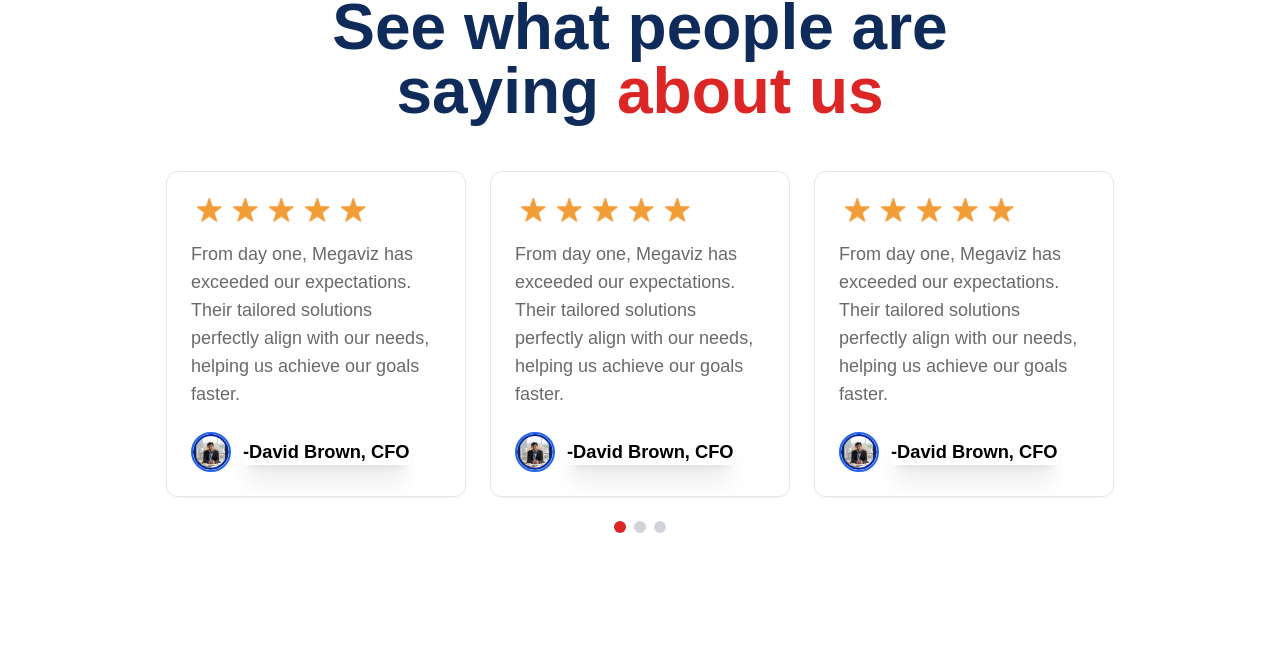
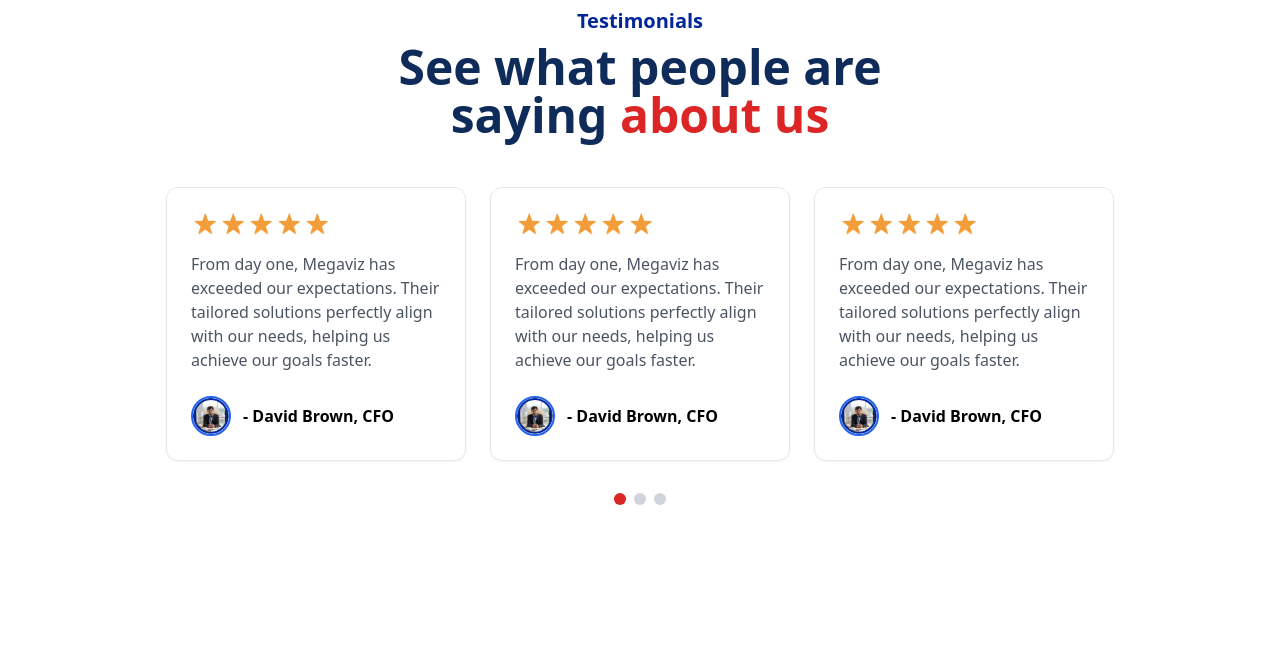
Before and after one commit to sohelx196/MegaViz-Design, a website: page src/index.html in a window 1280 px wide. Shown: the part 4330-4997 px from the top of the page. Drawn offline with nearby package versions, Linux system fonts and the light colour scheme.

Commit message:
working...

```diff
--- a/package.json
+++ b/package.json
@@ -1,8 +1,5 @@
 {
   "devDependencies": {
     "tailwindcss": "^3.4.17"
-  },
-  "dependencies": {
-    "@fontsource/inter": "^5.2.5"
   }
 }
--- a/src/index.html
+++ b/src/index.html
@@ -6,19 +6,18 @@
     <title>HomePage</title>
     <script src="https://cdn.tailwindcss.com"></script>
     <link href="https://fonts.googleapis.com/css2?family=Inter:wght@400;500;600;700&family=Poppins:wght@400;600;700&display=swap" rel="stylesheet">
-    <link rel="stylesheet" href="input.css"/>
+    <link href="/src/output.css" rel="stylesheet">
 
-    <link href="https://unpkg.com/aos@2.3.4/dist/aos.css" rel="stylesheet">  <!-- scroll library -->
+    <!-- <link href="https://unpkg.com/aos@2.3.4/dist/aos.css" rel="stylesheet">  scroll library for cards -->
 </head>
 
 <body>
 
 <!-- Header starts here -->
 
-<header class="sticky top-0 z-50 bg-white w-full">
+<header class=" sticky top-0 z-50 bg-white w-full">
   <div class="max-w-7xl mx-auto px-4 sm:px-6 py-4 flex items-center justify-between">
 
-    <!-- Left section: Logo + Nav Links (on large screens) -->
     <div class="flex items-center space-x-10 w-full lg:w-auto">
       <!-- Logo -->
       <img src="/src/assets/images/megavizLogo.png" alt="megaviz logo"
@@ -75,6 +74,7 @@
   </div>
 </header>
 
+
 <!-- Header ends here -->
 
 
@@ -124,7 +124,7 @@
 
 <section class="bg-white py-20 overflow-x-hidden">
   <div class="container mx-auto text-center px-4">
-    <!-- Responsive grid: 2 columns on mobile, 5 on medium+ -->
+
     <div class="grid grid-cols-2 md:grid-cols-5 gap-6">
 
       <!-- Logo 1 -->
@@ -137,7 +137,7 @@
         <img src="/src/assets/images/mace02.png" alt="Client 2" class="max-w-full h-auto w-24 sm:w-28 md:w-36" />
       </div>
 
-      <!-- RICS Logo (center on mobile) -->
+      <!-- Logo 3 -->
       <div class="col-span-2 md:col-span-1 flex justify-center items-center order-3 ">
         <img src="/src/assets/images/mace03.png" alt="RICS Logo" class="max-w-full h-auto w-24 sm:w-28 md:w-32" />
       </div>
@@ -226,7 +226,7 @@
       />
     </div>
 
-    <!-- Right Content -->
+
    <!-- Right Content -->
 <div class="w-full md:w-1/2 pl-0 md:pl-10 mt-10 md:mt-0 relative z-10">
   <p class="cabin text-red-600 font-semibold lg:text-xl md:text-lg sm:text-base mb-2 text-center md:text-left">
@@ -279,9 +279,9 @@
     <!-- Cards section start -->
     <div class="grid grid-cols-1 sm:grid-cols-2 lg:grid-cols-4 gap-6">
 
-      <!-- Card 1 -->
+
 <!-- Card 1 -->
-<div   class="relative bg-[#FEE6DC] rounded-2xl p-5 w-full h-[240px] flex flex-col justify-between overflow-hidden hover:shadow-lg hover:shadow-black transition-all duration-500 cursor-pointer">
+<div    class="relative bg-[#FEE6DC] rounded-2xl p-5 w-full h-[240px] flex flex-col justify-between overflow-hidden hover:shadow-lg hover:shadow-black transition-all duration-500 cursor-pointer">
   <!-- Text content aligned left -->
   <div class="z-10 text-left pr-20">
     <h3 class="poppins text-[22px] leading-tight font-semibold text-[#1E1E1E] mb-2">
@@ -292,7 +292,7 @@
     </p>
   </div>
 
-  <!-- Floating image -->
+
   <img src="/src/assets/images/cards_img/homepageCards/card01.png"
        alt="IT Consultancy"
          class="absolute bottom-0 right-[-20px] w-[180px] h-[180px] object-contain z-0"  />
@@ -300,7 +300,7 @@
 
 
 <!-- Card 2 -->
-<div class="relative bg-[#DFF7EA] rounded-2xl p-5 w-full h-[240px] flex flex-col justify-between overflow-hidden hover:shadow-lg hover:shadow-black transition-all duration-500 cursor-pointer">
+<div  class="relative bg-[#DFF7EA] rounded-2xl p-5 w-full h-[240px] flex flex-col justify-between overflow-hidden hover:shadow-lg hover:shadow-black transition-all duration-500 cursor-pointer">
   <div class="z-10 text-left pr-24">
     <h3 class="poppins text-[22px] leading-tight font-semibold text-[#1E1E1E] mb-2">Infrastructure<br/>& Cloud</h3>
     <p class="cabin text-sm text-[#696969] font-normal leading-snug">
@@ -312,7 +312,7 @@
 </div>
 
 <!-- Card 3 -->
-<div  class="relative bg-[#FEEFC1] rounded-2xl p-5 w-full h-[240px] flex flex-col justify-between overflow-hidden hover:shadow-lg hover:shadow-black transition-all duration-500 cursor-pointer">
+<div   class="relative bg-[#FEEFC1] rounded-2xl p-5 w-full h-[240px] flex flex-col justify-between overflow-hidden hover:shadow-lg hover:shadow-black transition-all duration-500 cursor-pointer">
   <div class="z-10 text-left pr-24">
     <h3 class="poppins text-[22px] leading-tight font-semibold text-[#1E1E1E] mb-2">Cyber Security<br/>Solutions</h3>
     <p class="cabin text-[14px] text-[#696969] font-normal leading-snug">
@@ -324,7 +324,7 @@
 </div>
 
 <!-- Card 4 -->
-<div  class="relative bg-[#EBE2F2] rounded-2xl p-5 w-full h-[240px] flex flex-col justify-between overflow-hidden hover:shadow-lg hover:shadow-black transition-all duration-500 cursor-pointer">
+<div   class="relative bg-[#EBE2F2] rounded-2xl p-5 w-full h-[240px] flex flex-col justify-between overflow-hidden hover:shadow-lg hover:shadow-black transition-all duration-500 cursor-pointer">
   <div class="z-10 text-left pr-20">
     <h3 class="poppins text-[22px] leading-tight font-semibold text-[#1E1E1E] mb-2">System<br/>Monitoring</h3>
     <p class="cabin text-[14px] text-[#696969] font-normal leading-snug">
@@ -336,7 +336,7 @@
 </div>
 
 <!-- Card 5 -->
-<div  class="relative bg-[#FEEFC1] rounded-2xl p-5 w-full h-[240px] flex flex-col justify-between overflow-hidden hover:shadow-lg hover:shadow-black transition-all duration-500 cursor-pointer">
+<div   class="relative bg-[#FEEFC1] rounded-2xl p-5 w-full h-[240px] flex flex-col justify-between overflow-hidden hover:shadow-lg hover:shadow-black transition-all duration-500 cursor-pointer">
   <div class="z-10 text-left pr-24">
     <h3 class="poppins text-[22px] leading-tight font-semibold text-[#1E1E1E] mb-2 whitespace-nowrap">Backup Solutions</h3>
     <p class="cabin text-[14px] text-[#696969] font-normal leading-snug">
@@ -348,7 +348,7 @@
 </div>
 
 <!-- Card 6 -->
-<div  class="relative bg-[#EBE2F2] rounded-2xl p-5 w-full h-[240px] flex flex-col justify-between overflow-hidden hover:shadow-lg hover:shadow-black transition-all duration-500 cursor-pointer">
+<div   class="relative bg-[#EBE2F2] rounded-2xl p-5 w-full h-[240px] flex flex-col justify-between overflow-hidden hover:shadow-lg hover:shadow-black transition-all duration-500 cursor-pointer">
   <div class="z-10 text-left pr-24">
     <h3 class="poppins text-[22px] leading-tight font-semibold text-[#1E1E1E] mb-2">E-Commerce</h3>
     <p class="cabin text-[14px] text-[#696969] font-normal leading-snug">
@@ -360,7 +360,7 @@
 </div>
 
 <!-- Card 7 -->
-<div  class="relative bg-[#DFF7EA] rounded-2xl p-5 w-full h-[240px] flex flex-col justify-between overflow-hidden hover:shadow-lg hover:shadow-black transition-all duration-500 cursor-pointer">
+<div   class="relative bg-[#DFF7EA] rounded-2xl p-5 w-full h-[240px] flex flex-col justify-between overflow-hidden hover:shadow-lg hover:shadow-black transition-all duration-500 cursor-pointer">
   <div class="z-10 text-left pr-28">
     <h3 class="poppins text-[22px] leading-tight font-semibold text-[#1E1E1E] mb-2">IT Support</h3>
     <p class="cabin text-[14px] text-[#696969] font-normal leading-snug">
@@ -372,7 +372,7 @@
 </div>
 
 <!-- Card 8 -->
-<div class="relative bg-[#FEE6DC] rounded-2xl p-5 w-full h-[240px] flex flex-col justify-between overflow-hidden hover:shadow-lg hover:shadow-black transition-all duration-500 cursor-pointer">
+<div  class="relative bg-[#FEE6DC] rounded-2xl p-5 w-full h-[240px] flex flex-col justify-between overflow-hidden hover:shadow-lg hover:shadow-black transition-all duration-500 cursor-pointer">
   <div class="z-10 text-left pr-24">
     <h3 class="poppins text-[22px] leading-tight font-semibold text-[#1E1E1E] mb-2">Telephony</h3>
     <p class="cabin text-sm text-[#696969] font-normal ">
@@ -442,6 +442,7 @@
 
 
 <!-- Meet our client section Start -->
+
 <section class="bg-white py-20 px-4 lg:px-24 ">
   <!--  Heading  Section -->
 <div class="text-center mb-12 px-4">
@@ -515,79 +516,84 @@
 
 <!-- Testimonial section Start -->
 
+<section class="px-4 sm:px-6 lg:px-16 py-10">
+
+
   <div class="text-center mb-12">
-    <p class="cabin font-bold text-xl text-[#002699] ">Testimonials</p>
-    <h2 class="cabin text-[64px] font-semibold text-[#0F2B59]">
+    <p class="font-bold text-xl text-[#002699]">Testimonials</p>
+    <h2 class="text-3xl sm:text-4xl lg:text-5xl font-semibold text-[#0F2B59] mt-2">
       See what people are<br>
-      <span class="">saying</span> <span class="text-red-600">about us</span>
+      <span>saying</span> <span class="text-red-600">about us</span>
     </h2>
   </div>
 
   <!-- Testimonial Cards -->
   <div class="flex flex-wrap justify-center gap-6">
-    <!-- Single Card -->
-    <div class="w-full md:w-[300px] rounded-xl border border-gray-200 shadow-sm p-6 hover:shadow-sm hover:shadow-black hover:transition-all hover:duration-300">
+
+    <div class="w-full sm:w-[300px] rounded-xl border border-gray-200 shadow-sm p-6 transition hover:shadow-black hover:shadow-md">
       <!-- Stars -->
-      <div class="flex text-orange-400 text-xl mb-4">
-        <img src="/src/assets/icons/star.png" alt="star icon" class="w-7 h-7 mx-1" />
-        <img src="/src/assets/icons/star.png" alt="star icon" class="w-7 h-7 mx-1" />
-        <img src="/src/assets/icons/star.png" alt="star icon" class="w-7 h-7 mx-1" />
-        <img src="/src/assets/icons/star.png" alt="star icon" class="w-7 h-7 mx-1" />
-        <img src="/src/assets/icons/star.png" alt="star icon" class="w-7 h-7 mx-1" />
+      <div class="flex justify-start mb-4">
+        <img src="/src/assets/icons/star.png" alt="star icon" class="w-6 h-6 mx-0.5" />
+        <img src="/src/assets/icons/star.png" alt="star icon" class="w-6 h-6 mx-0.5" />
+        <img src="/src/assets/icons/star.png" alt="star icon" class="w-6 h-6 mx-0.5" />
+        <img src="/src/assets/icons/star.png" alt="star icon" class="w-6 h-6 mx-0.5" />
+        <img src="/src/assets/icons/star.png" alt="star icon" class="w-6 h-6 mx-0.5" />
       </div>
-      <!-- Text -->
-      <p class="cabin text-lg text-[#00000096] font-medium  mb-6">
+
+      <p class="text-base text-gray-600 font-medium mb-6">
         From day one, Megaviz has exceeded our expectations. Their tailored solutions perfectly align with our needs, helping us achieve our goals faster.
       </p>
-      <!-- Author -->
+
       <div class="flex items-center gap-3">
-        <img src="/src/assets/icons/person01.png" alt="avatar" class="w-10 h-10 rounded-full border-2 border-blue-600" />
-        <p class="cabin2 font-semibold   text-black shadow-xl">-David Brown, CFO</p>
+        <img src="/src/assets/icons/person01.png" alt="David Brown" class="w-10 h-10 rounded-full border-2 border-blue-600" />
+        <p class="font-semibold text-black">- David Brown, CFO</p>
       </div>
     </div>
 
 
-    <div class="w-full md:w-[300px] rounded-xl border border-gray-200 shadow-sm p-6 hover:shadow-sm hover:shadow-black hover:transition-all hover:duration-300">
-      <div class="flex text-orange-400 text-xl mb-4">
-        <img src="/src/assets/icons/star.png" alt="star icon" class="w-7 h-7 mx-1" />
-        <img src="/src/assets/icons/star.png" alt="star icon" class="w-7 h-7 mx-1" />
-        <img src="/src/assets/icons/star.png" alt="star icon" class="w-7 h-7 mx-1" />
-        <img src="/src/assets/icons/star.png" alt="star icon" class="w-7 h-7 mx-1" />
-        <img src="/src/assets/icons/star.png" alt="star icon" class="w-7 h-7 mx-1" />
+    <div class="w-full sm:w-[300px] rounded-xl border border-gray-200 shadow-sm p-6 transition hover:shadow-black hover:shadow-md">
+      <div class="flex justify-start mb-4">
+        <img src="/src/assets/icons/star.png" alt="star icon" class="w-6 h-6 mx-0.5" />
+        <img src="/src/assets/icons/star.png" alt="star icon" class="w-6 h-6 mx-0.5" />
+        <img src="/src/assets/icons/star.png" alt="star icon" class="w-6 h-6 mx-0.5" />
+        <img src="/src/assets/icons/star.png" alt="star icon" class="w-6 h-6 mx-0.5" />
+        <img src="/src/assets/icons/star.png" alt="star icon" class="w-6 h-6 mx-0.5" />
       </div>
-      <p class="cabin text-lg text-[#00000096] font-medium mb-6">
+      <p class="text-base text-gray-600 font-medium mb-6">
         From day one, Megaviz has exceeded our expectations. Their tailored solutions perfectly align with our needs, helping us achieve our goals faster.
       </p>
       <div class="flex items-center gap-3">
-        <img src="/src/assets/icons/person01.png" alt="avatar" class="w-10 h-10 rounded-full border-2 border-blue-600" />
-        <p class="cabin2 font-semibold text-black shadow-xl ">-David Brown, CFO</p>
+        <img src="/src/assets/icons/person01.png" alt="David Brown" class="w-10 h-10 rounded-full border-2 border-blue-600" />
+        <p class="font-semibold text-black">- David Brown, CFO</p>
       </div>
     </div>
 
-    <div class="w-full md:w-[300px] rounded-xl border border-gray-200 shadow-sm p-6 hover:shadow-sm hover:shadow-black hover:transition-all hover:duration-300">
-      <div class="flex text-orange-400 text-xl mb-4">
-        <img src="/src/assets/icons/star.png" alt="star icon" class="w-7 h-7 mx-1" />
-        <img src="/src/assets/icons/star.png" alt="star icon" class="w-7 h-7 mx-1" />
-        <img src="/src/assets/icons/star.png" alt="star icon" class="w-7 h-7 mx-1" />
-        <img src="/src/assets/icons/star.png" alt="star icon" class="w-7 h-7 mx-1" />
-        <img src="/src/assets/icons/star.png" alt="star icon" class="w-7 h-7 mx-1" />
+    <!-- Third Card -->
+    <div class="w-full sm:w-[300px] rounded-xl border border-gray-200 shadow-sm p-6 transition hover:shadow-black hover:shadow-md">
+      <div class="flex justify-start mb-4">
+        <img src="/src/assets/icons/star.png" alt="star icon" class="w-6 h-6 mx-0.5" />
+        <img src="/src/assets/icons/star.png" alt="star icon" class="w-6 h-6 mx-0.5" />
+        <img src="/src/assets/icons/star.png" alt="star icon" class="w-6 h-6 mx-0.5" />
+        <img src="/src/assets/icons/star.png" alt="star icon" class="w-6 h-6 mx-0.5" />
+        <img src="/src/assets/icons/star.png" alt="star icon" class="w-6 h-6 mx-0.5" />
       </div>
-      <p class="cabin text-lg  text-[#00000096] font-medium mb-6">
+      <p class="text-base text-gray-600 font-medium mb-6">
         From day one, Megaviz has exceeded our expectations. Their tailored solutions perfectly align with our needs, helping us achieve our goals faster.
       </p>
       <div class="flex items-center gap-3">
-        <img src="/src/assets/icons/person01.png" alt="avatar" class="w-10 h-10 rounded-full border-2 border-blue-600" />
-        <p class="cabin2 font-semibold text-black shadow-xl">-David Brown, CFO</p>
+        <img src="/src/assets/icons/person01.png" alt="David Brown" class="w-10 h-10 rounded-full border-2 border-blue-600" />
+        <p class="font-semibold text-black">- David Brown, CFO</p>
       </div>
     </div>
   </div>
 
   <!-- Dots -->
-  <div class="flex justify-center mt-6 space-x-2">
+  <div class="flex justify-center mt-8 space-x-2">
     <span class="w-3 h-3 bg-red-600 rounded-full"></span>
     <span class="w-3 h-3 bg-gray-300 rounded-full"></span>
     <span class="w-3 h-3 bg-gray-300 rounded-full"></span>
   </div>
+</section>
 
 <!-- Testimonial section End -->
 
@@ -596,45 +602,46 @@
 
 
 <!-- Footer Starts -->
-<footer class="bg-white px-6 lg:px-24 py-14 pt-52 overflow-x-hidden">
-  <div class="flex flex-col lg:flex-row justify-between gap-12">
-    <!-- Logo & Description -->
-    <div class="max-w-sm">
-      <img src="/src/assets/images/megavizLogo.png" alt="Megaviz Logo" class="h-12 mb-4">
+<footer class="bg-white px-6 lg:px-24 py-14 pt-32">
+  <div class="max-w-7xl mx-auto flex flex-col lg:flex-row justify-between gap-16 lg:gap-24">
+
+
+    <div class="w-full lg:max-w-sm text-center lg:text-left">
+      <img src="/src/assets/images/megavizLogo.png" alt="Megaviz Logo" class="h-12 mb-4 mx-auto lg:mx-0">
       <p class="poppins text-gray-700 text-sm leading-relaxed">
-        Experience the Stellar difference and unlock<br>
+        Experience the Stellar difference and unlock<br class="hidden lg:block">
         the true potential
       </p>
     </div>
 
     <!-- Links Section -->
-    <div class="grid grid-cols-2 sm:grid-cols-4 gap-y-8 gap-x-8 text-sm text-gray-800 w-full">
+    <div class="w-full lg:max-w-3xl grid grid-cols-2 sm:grid-cols-4 gap-y-6 gap-x-12 text-sm text-gray-800 text-center lg:text-left">
       <div>
-        <h3 class="inter text-[#979FB4] font-semibold mb-4">Stellar Page</h3>
-        <ul class="inter space-y-5">
+        <h3 class="inter text-[#979FB4] font-semibold mb-3">Stellar Page</h3>
+        <ul class="inter space-y-3">
           <li><a href="#">Home</a></li>
           <li><a href="#">About</a></li>
           <li><a href="#">Pricing</a></li>
         </ul>
       </div>
       <div>
-        <h3 class="inter text-[#979FB4] font-semibold mb-4">Product</h3>
-        <ul class="inter space-y-5">
+        <h3 class="inter text-[#979FB4] font-semibold mb-3">Product</h3>
+        <ul class="inter space-y-3">
           <li><a href="#">Services</a></li>
           <li><a href="#">Industries</a></li>
         </ul>
       </div>
       <div>
-        <h3 class="inter text-[#979FB4] font-semibold mb-4">Resources</h3>
-        <ul class="inter space-y-5">
+        <h3 class="inter text-[#979FB4] font-semibold mb-3">Resources</h3>
+        <ul class="inter space-y-3">
           <li><a href="#">Integration</a></li>
           <li><a href="#">Integration Detail</a></li>
           <li><a href="#">Sign Up</a></li>
         </ul>
       </div>
       <div>
-        <h3 class="inter text-[#979FB4] font-semibold mb-4">Company</h3>
-        <ul class="inter space-y-5">
+        <h3 class="inter text-[#979FB4] font-semibold mb-3">Company</h3>
+        <ul class="inter space-y-3">
           <li><a href="#">Contact Us</a></li>
           <li><a href="#">Let’s Create</a></li>
         </ul>
@@ -646,8 +653,10 @@
   <div class="border-t border-gray-200 my-12"></div>
 
   <!-- Bottom Footer -->
-  <div class="flex flex-col lg:flex-row justify-between items-center text-sm text-[#505A71] gap-4">
-    <p class="inter">Copyright &copy;2025 <span class="text-[#363D4F]">Megaviz.com</span></p>
+  <div class="max-w-7xl mx-auto flex flex-col lg:flex-row justify-between items-center text-sm text-[#505A71] gap-4 text-center lg:text-left">
+    <p class="inter max-w-md lg:max-w-none">
+      Copyright &copy;2025 <span class="text-[#363D4F]">Megaviz.com</span>
+    </p>
     <div class="flex gap-3">
       <a href="#" class="hover:border hover:border-[#002699] w-10 transition-all duration-300 h-10 rounded-full border border-gray-200 flex items-center justify-center">
         <img src="/src/assets/icons/facebook.png" alt="facebook-icon" class="w-6 h-6">
@@ -668,16 +677,16 @@
 <!-- Script of dropdown -->
 <script>
   const btn = document.getElementById('menu-btn');
-  const menu = document.getElementById('mobile-menu');
+const menu = document.getElementById('mobile-menu');
 
-  btn.addEventListener('click', () => {
-    menu.classList.toggle('hidden');
-  });
+btn.addEventListener('click', () => {
+  menu.classList.toggle('hidden');
+});
 </script>
 
 
-<!--
-<script src="https://unpkg.com/aos@2.3.4/dist/aos.js"></script>
+
+<!-- <script src="https://unpkg.com/aos@2.3.4/dist/aos.js"></script>
 <script>
   AOS.init({
     duration: 800,
@@ -685,5 +694,5 @@
   });
 </script> -->
 
-</body>
+ </body>
 </html>
--- a/src/input.css
+++ b/src/input.css
@@ -1,7 +1,6 @@
 @tailwind base;
 @tailwind components;
 @tailwind utilities;
-
 
 .poppins{
   font-family: 'Poppins';
@@ -68,3 +67,6 @@
   .nav-link:hover .bottom {
     transform: translateY(-100%);
   }
+
+
+/* nav animation end */
```
Also changed, not shown: src/assets/icons/hamburger.png (added), src/output.css (added), tailwind.config.js (indentation only), 1 other file.
